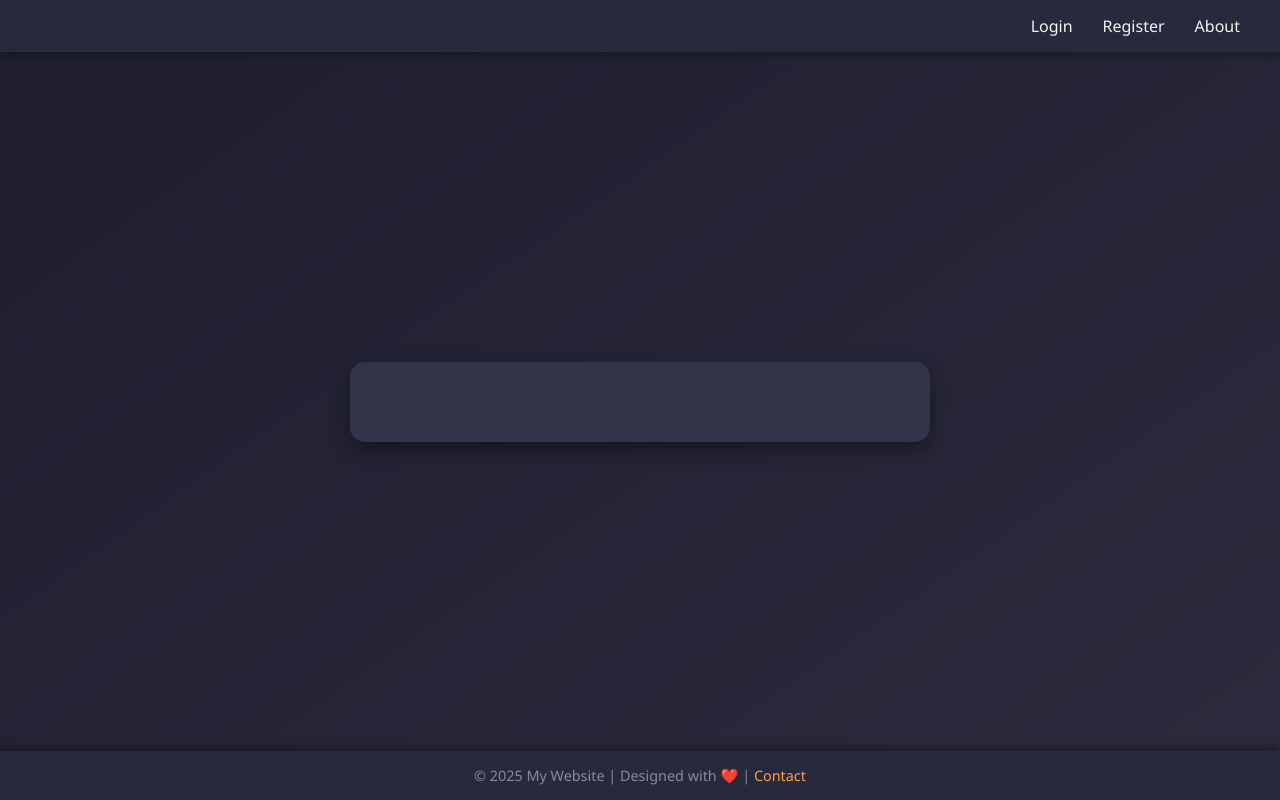
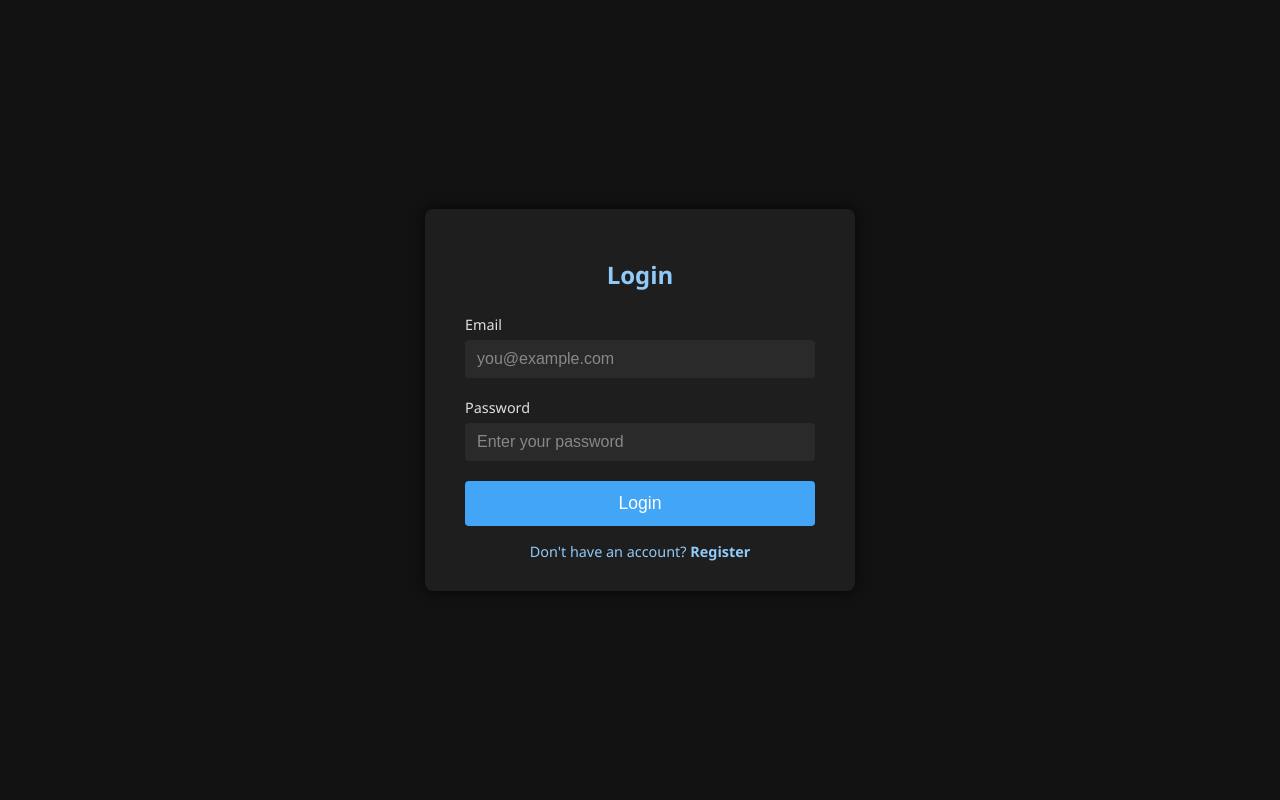
Before and after one commit to chitranshcodes/Notes, a Django app: page /notes/login/ in a window 1280 px wide. Run offline with Django 5.2, Linux system fonts and the light colour scheme.

Commit message:
raw login template added

```diff
--- a/Notes_App/templates/login.html
+++ b/Notes_App/templates/login.html
@@ -1,2 +1,106 @@
-{% extends 'base.html' %}
-{% block title %}LOGIN NOW!{% endblock %}
+<!DOCTYPE html>
+<html lang="en">
+<head>
+<meta charset="UTF-8" />
+<meta name="viewport" content="width=device-width, initial-scale=1" />
+<title>Login</title>
+<style>
+  body {
+    margin: 0;
+    background: #121212;
+    font-family: 'Segoe UI', Tahoma, Geneva, Verdana, sans-serif;
+    color: #e0e0e0;
+    display: flex;
+    justify-content: center;
+    align-items: center;
+    height: 100vh;
+  }
+  .login-container {
+    background: #1e1e1e;
+    padding: 30px 40px;
+    border-radius: 8px;
+    box-shadow: 0 0 15px rgba(0,0,0,0.7);
+    width: 350px;
+  }
+  h2 {
+    margin-bottom: 24px;
+    font-weight: 600;
+    text-align: center;
+    color: #90caf9;
+  }
+  label {
+    display: block;
+    margin-bottom: 6px;
+    font-weight: 500;
+    font-size: 0.9rem;
+  }
+  input[type="email"],
+  input[type="password"] {
+    width: 100%;
+    padding: 10px 12px;
+    margin-bottom: 20px;
+    border: none;
+    border-radius: 4px;
+    background: #2a2a2a;
+    color: #e0e0e0;
+    font-size: 1rem;
+    box-sizing: border-box;
+  }
+  input[type="email"]::placeholder,
+  input[type="password"]::placeholder {
+    color: #888;
+  }
+  input[type="email"]:focus,
+  input[type="password"]:focus {
+    outline: none;
+    background: #3a3a3a;
+  }
+  button {
+    width: 100%;
+    padding: 12px 0;
+    background: #42a5f5;
+    border: none;
+    border-radius: 4px;
+    font-size: 1.1rem;
+    color: white;
+    cursor: pointer;
+    transition: background 0.3s ease;
+  }
+  button:hover {
+    background: #1e88e5;
+  }
+  .register-link {
+    margin-top: 16px;
+    font-size: 0.9rem;
+    text-align: center;
+    color: #90caf9;
+  }
+  .register-link a {
+    color: #90caf9;
+    text-decoration: none;
+    font-weight: 600;
+  }
+  .register-link a:hover {
+    text-decoration: underline;
+  }
+</style>
+</head>
+<body>
+  <div class="login-container">
+    <h2>Login</h2>
+    <form method="POST" action="{% url 'notes:login' %}">
+      {% csrf_token %}
+      <label for="email">Email</label>
+      <input type="email" id="email" name="email" placeholder="you@example.com" required />
+
+      <label for="password">Password</label>
+      <input type="password" id="password" name="password" placeholder="Enter your password" required />
+
+      <button type="submit">Login</button>
+    </form>
+    <div class="register-link">
+      Don't have an account? <a href="{% url 'notes:register' %}">Register</a>
+    </div>
+  </div>
+</body>
+</html>
```
